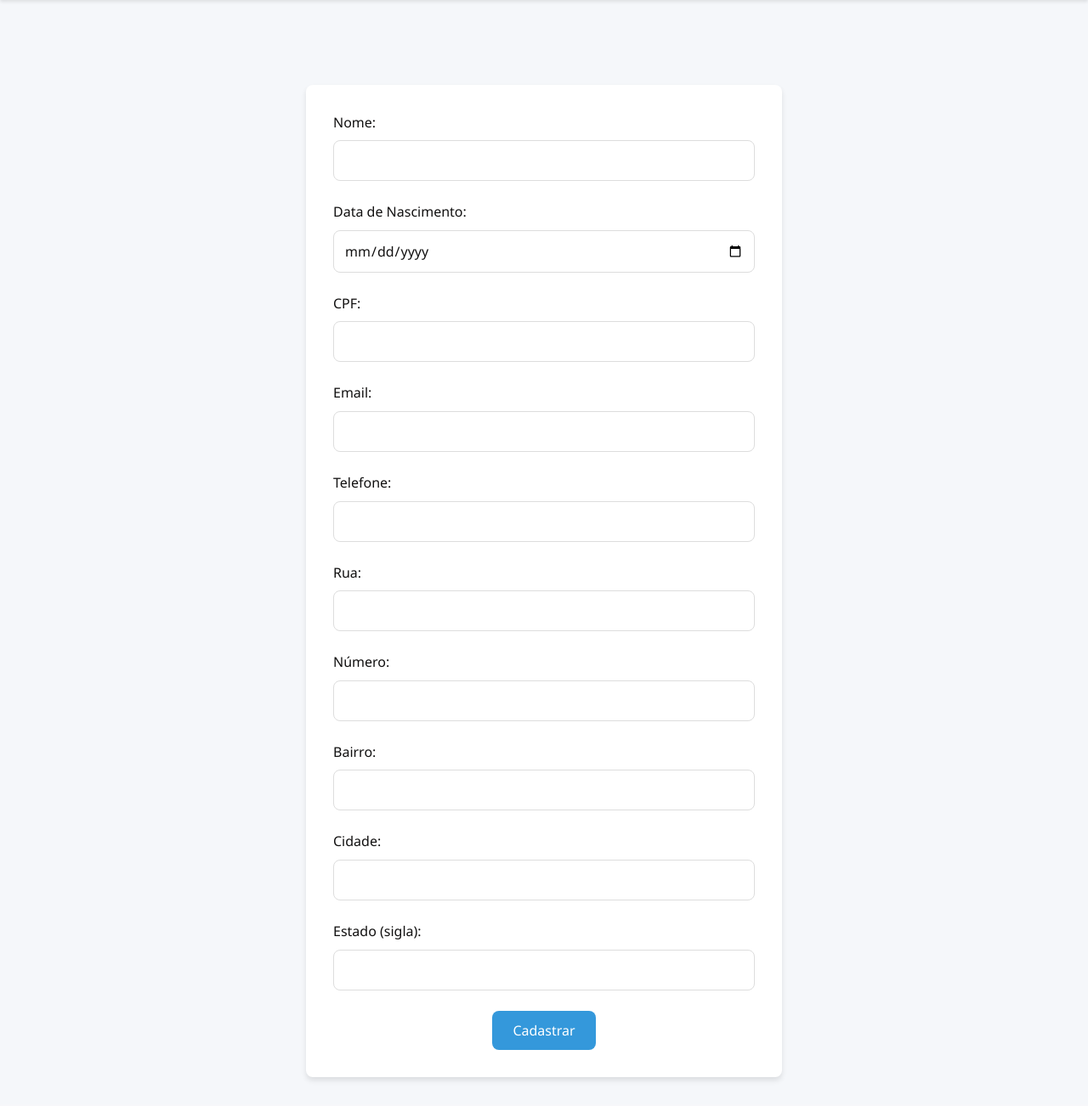
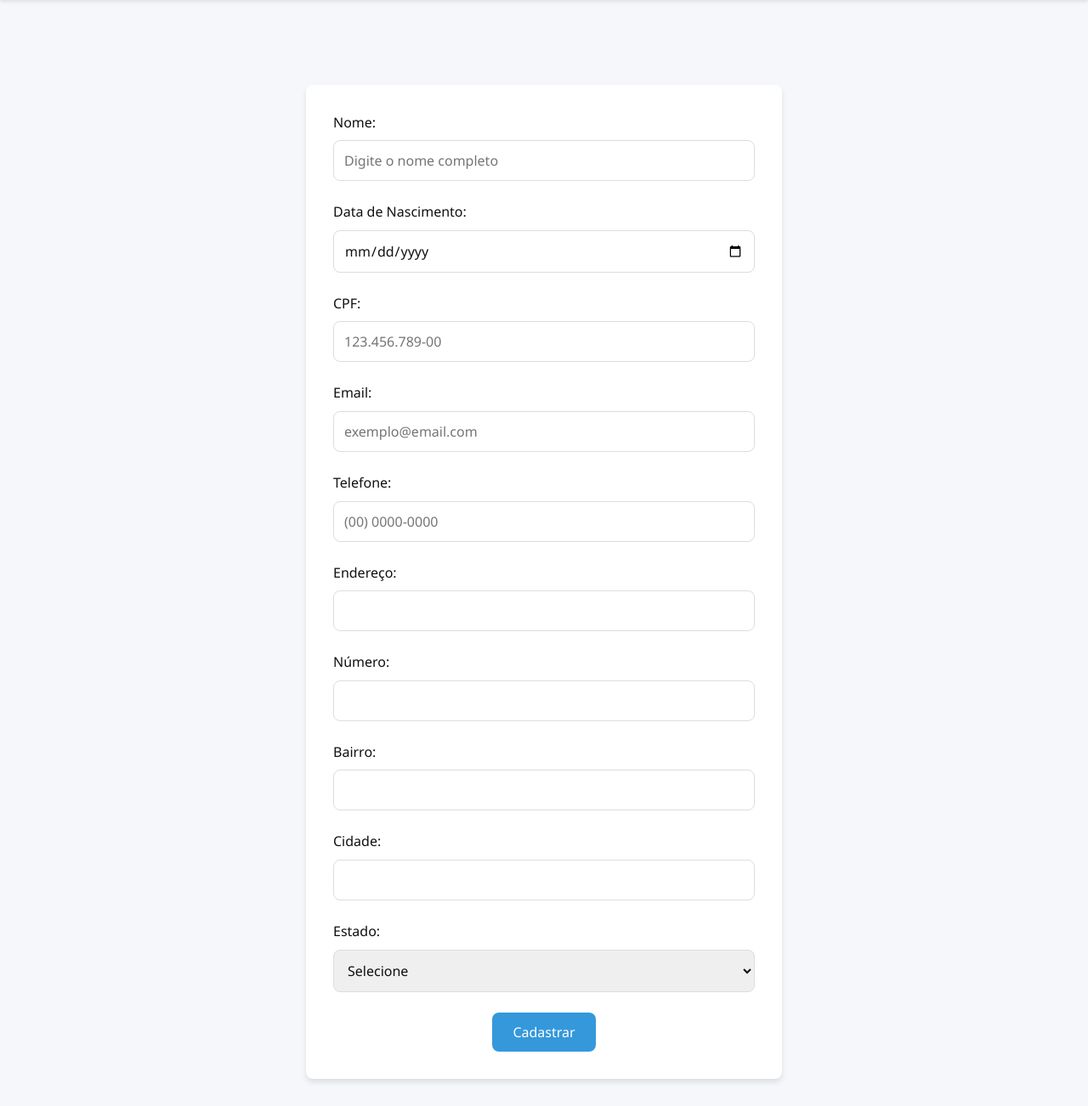
Before and after one commit to CristhianBarbosaCarvalho/TCC_Consultorio_Medico, a PHP site: page /cadastrar_paciente.php in a window 1280 px wide. Shown: the part 120-1422 px from the top of the page at 85% size. Before the commit the page ends 1393 px from the top, so only its background shows below. Run offline with PHP 8.4, Linux system fonts and the light colour scheme.

Commit message:
Alterações em páginas de cadastramento

```diff
--- a/funcao_recepcao/pacientes/cadastrar_paciente.php
+++ b/funcao_recepcao/pacientes/cadastrar_paciente.php
@@ -92,7 +92,7 @@ if ($_SERVER["REQUEST_METHOD"] === "POST") {
         <form method="POST" class="form-content">
             <div class="form-group">
                 <label class="form-label">Nome:</label>
-                <input type="text" name="nome" class="form-control" required>
+                <input type="text" name="nome" class="form-control" placeholder="Digite o nome completo" required>
             </div>
 
             <div class="form-group">
@@ -104,21 +104,21 @@ if ($_SERVER["REQUEST_METHOD"] === "POST") {
 
             <div class="form-group">
                 <label class="form-label">CPF:</label>
-                <input type="text" name="cpf" class="form-control cpf-mask" required>
+                <input type="text" name="cpf" class="form-control cpf-mask" placeholder="123.456.789-00" required>
             </div>
 
             <div class="form-group">
                 <label class="form-label">Email:</label>
-                <input type="email" name="email" class="form-control" required>
+                <input type="email" name="email" class="form-control" placeholder="exemplo@email.com" required>
             </div>
 
             <div class="form-group">
                 <label class="form-label">Telefone:</label>
-                <input type="text" name="telefone" class="form-control telefone-mask" required>
+                <input type="text" name="telefone" class="form-control telefone-mask" placeholder="(00) 0000-0000" required>
             </div>
 
             <div class="form-group">
-                <label class="form-label">Rua:</label>
+                <label class="form-label">Endereço:</label>
                 <input type="text" name="rua" class="form-control" required>
             </div>
 
@@ -138,8 +138,37 @@ if ($_SERVER["REQUEST_METHOD"] === "POST") {
             </div>
 
             <div class="form-group">
-                <label class="form-label">Estado (sigla):</label>
-                <input type="text" name="estado" class="form-control" required maxlength="2">
+                <label class="form-label">Estado:</label>
+                <select name="estado" class="form-control" required>
+                    <option value="">Selecione</option>
+                    <option value="AC">AC</option>
+                    <option value="AL">AL</option>
+                    <option value="AP">AP</option>
+                    <option value="AM">AM</option>
+                    <option value="BA">BA</option>
+                    <option value="CE">CE</option>
+                    <option value="DF">DF</option>
+                    <option value="ES">ES</option>
+                    <option value="GO">GO</option>
+                    <option value="MA">MA</option>
+                    <option value="MT">MT</option>
+                    <option value="MS">MS</option>
+                    <option value="MG">MG</option>
+                    <option value="PA">PA</option>
+                    <option value="PB">PB</option>
+                    <option value="PR">PR</option>
+                    <option value="PE">PE</option>
+                    <option value="PI">PI</option>
+                    <option value="RJ">RJ</option>
+                    <option value="RN">RN</option>
+                    <option value="RS">RS</option>
+                    <option value="RO">RO</option>
+                    <option value="RR">RR</option>
+                    <option value="SC">SC</option>
+                    <option value="SP">SP</option>
+                    <option value="SE">SE</option>
+                    <option value="TO">TO</option>
+                </select>
             </div>
 
             <div style="text-align: center; margin-top: 20px;">
```
Also changed, not shown: funcao_admin/cadastrar_medico.php (+22 -5 lines), funcao_admin/cadastrar_recepcionista.php (+7 -4 lines).
